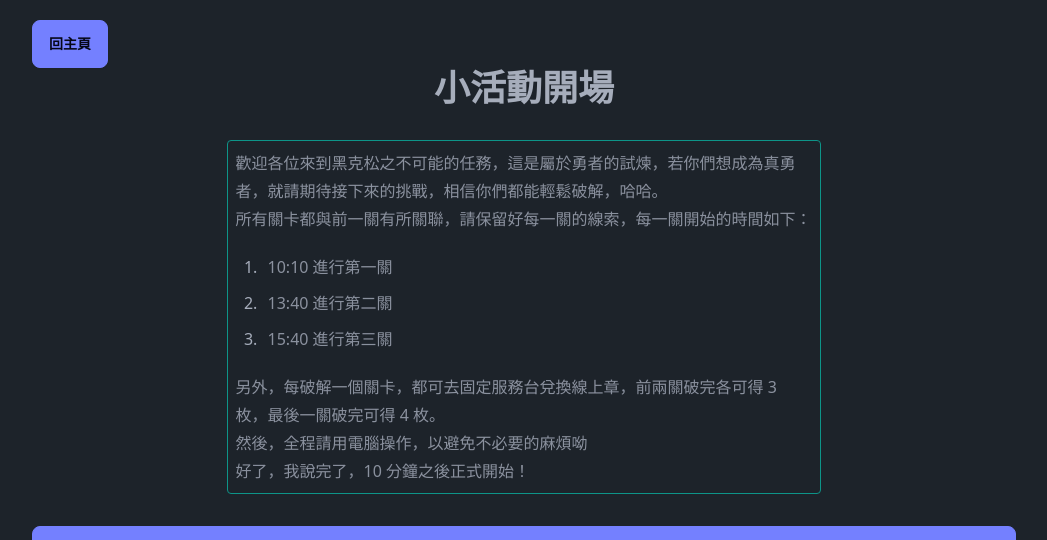
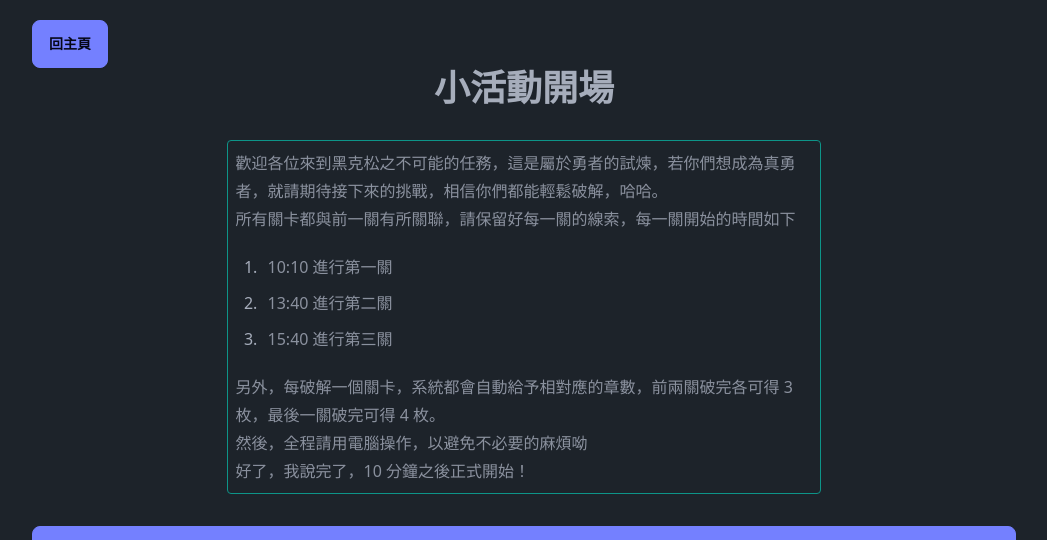
Before and after one commit to sitcon-tw/hackathon2024-frontend, a Next.js app: page /game in a window 1280 px wide. Shown: the top 540 px of the page, without its empty margins (116-1163 px from the left). Built offline with nearby package versions, Linux system fonts and the light colour scheme.

Commit message:
fix: description miss and use a tag for error page to prevent caching

```diff
--- a/src/app/error/page.tsx
+++ b/src/app/error/page.tsx
@@ -3,6 +3,6 @@ import PageLink from "@/components/page_link";
 export default function ErrorPage() {
   return (<main className="fullscreen flex justify-center items-center flex-col p-5 gap-6 max-w-[500px] m-auto">
     <h1 className="prose">系統錯誤！請稍後再試</h1>
-    <PageLink href="/" text="重新整理" />
+    <a className="btn btn-primary" href="/">重新整理</a>
   </main>);
 }
--- a/src/app/game/page.tsx
+++ b/src/app/game/page.tsx
@@ -33,14 +33,14 @@ export default function Game() {
             <article className="prose m-auto">
                 <h1 className="text-center">小活動開場</h1>
                 <div className="border rounded border-teal-600 p-2">
-                    歡迎各位來到黑克松之不可能的任務，這是屬於勇者的試煉，若你們想成為真勇者，就請期待接下來的挑戰，相信你們都能輕鬆破解，哈哈。 <br/>
-                    所有關卡都與前一關有所關聯，請保留好每一關的線索，每一關開始的時間如下：
+                    歡迎各位來到黑克松之不可能的任務，這是屬於勇者的試煉，若你們想成為真勇者，就請期待接下來的挑戰，相信你們都能輕鬆破解，哈哈。<br/>
+                    所有關卡都與前一關有所關聯，請保留好每一關的線索，每一關開始的時間如下
                     <ol>
                         <li>10:10 進行第一關</li>
                         <li>13:40 進行第二關</li>
                         <li>15:40 進行第三關</li>
                     </ol>
-                    另外，每破解一個關卡，都可去固定服務台兌換線上章，前兩關破完各可得 3 枚，最後一關破完可得 4 枚。 <br/>
+                    另外，每破解一個關卡，系統都會自動給予相對應的章數，前兩關破完各可得 3 枚，最後一關破完可得 4 枚。<br/>
                     然後，全程請用電腦操作，以避免不必要的麻煩呦 <br/>
                     好了，我說完了，10 分鐘之後正式開始！ <br/>
                 </div>
```
